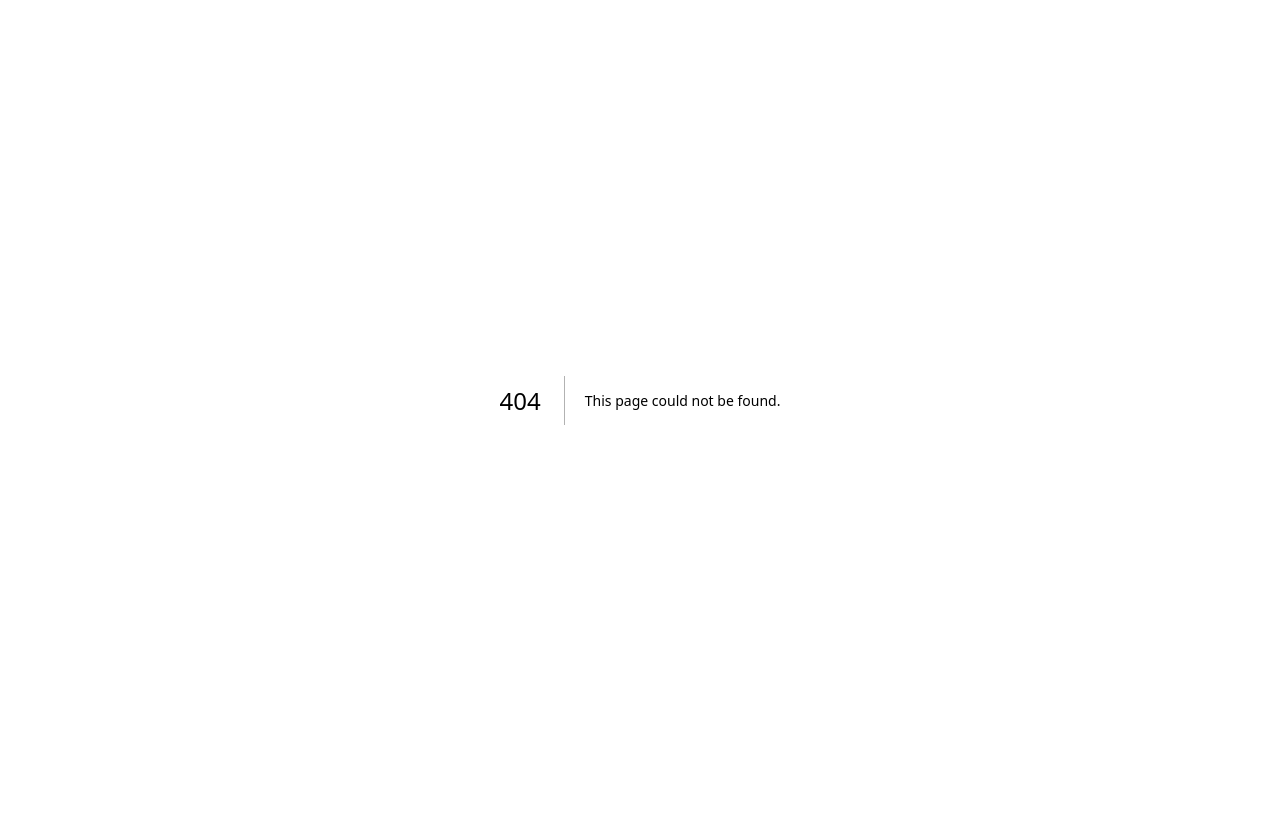
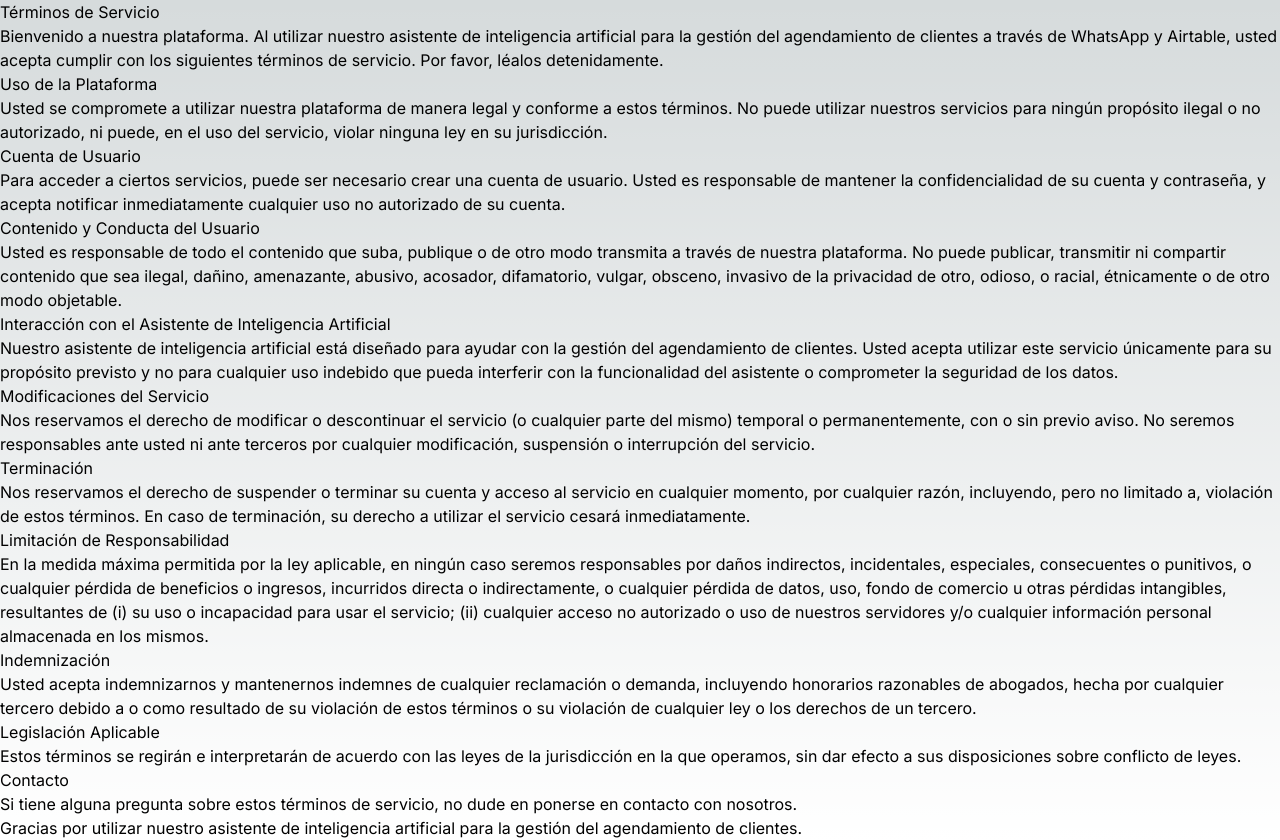
Before and after one commit to 3lD4m14n/asistente-reserva-login-page, a Next.js app: page /termsOfService in a window 1280 px wide. Before the commit this address had no page. Before the commit the page ends 800 px from the top, so only its background shows below. Built offline with nearby package versions, Linux system fonts and the light colour scheme.

Commit message:
agregados terminos de servicio

```diff
--- a/src/app/privacyPolicy/page.tsx
+++ b/src/app/privacyPolicy/page.tsx
@@ -113,7 +113,6 @@
         registrados.
       </p>
 
-      <h2>9. Contacto</h2>
     </div>
   );
 }
--- /dev/null
+++ b/src/app/termsOfService/page.tsx
@@ -0,0 +1,69 @@
+import React from 'react';
+
+const TermsOfService = () => {
+  return (
+    <div className="terms-of-service">
+      <h1>Términos de Servicio</h1>
+
+      <p>
+        Bienvenido a nuestra plataforma. Al utilizar nuestro asistente de inteligencia artificial para la gestión del agendamiento de clientes a través de WhatsApp y Airtable, usted acepta cumplir con los siguientes términos de servicio. Por favor, léalos detenidamente.
+      </p>
+
+      <h2>Uso de la Plataforma</h2>
+      <p>
+        Usted se compromete a utilizar nuestra plataforma de manera legal y conforme a estos términos. No puede utilizar nuestros servicios para ningún propósito ilegal o no autorizado, ni puede, en el uso del servicio, violar ninguna ley en su jurisdicción.
+      </p>
+
+      <h2>Cuenta de Usuario</h2>
+      <p>
+        Para acceder a ciertos servicios, puede ser necesario crear una cuenta de usuario. Usted es responsable de mantener la confidencialidad de su cuenta y contraseña, y acepta notificar inmediatamente cualquier uso no autorizado de su cuenta.
+      </p>
+
+      <h2>Contenido y Conducta del Usuario</h2>
+      <p>
+        Usted es responsable de todo el contenido que suba, publique o de otro modo transmita a través de nuestra plataforma. No puede publicar, transmitir ni compartir contenido que sea ilegal, dañino, amenazante, abusivo, acosador, difamatorio, vulgar, obsceno, invasivo de la privacidad de otro, odioso, o racial, étnicamente o de otro modo objetable.
+      </p>
+
+      <h2>Interacción con el Asistente de Inteligencia Artificial</h2>
+      <p>
+        Nuestro asistente de inteligencia artificial está diseñado para ayudar con la gestión del agendamiento de clientes. Usted acepta utilizar este servicio únicamente para su propósito previsto y no para cualquier uso indebido que pueda interferir con la funcionalidad del asistente o comprometer la seguridad de los datos.
+      </p>
+
+      <h2>Modificaciones del Servicio</h2>
+      <p>
+        Nos reservamos el derecho de modificar o descontinuar el servicio (o cualquier parte del mismo) temporal o permanentemente, con o sin previo aviso. No seremos responsables ante usted ni ante terceros por cualquier modificación, suspensión o interrupción del servicio.
+      </p>
+
+      <h2>Terminación</h2>
+      <p>
+        Nos reservamos el derecho de suspender o terminar su cuenta y acceso al servicio en cualquier momento, por cualquier razón, incluyendo, pero no limitado a, violación de estos términos. En caso de terminación, su derecho a utilizar el servicio cesará inmediatamente.
+      </p>
+
+      <h2>Limitación de Responsabilidad</h2>
+      <p>
+        En la medida máxima permitida por la ley aplicable, en ningún caso seremos responsables por daños indirectos, incidentales, especiales, consecuentes o punitivos, o cualquier pérdida de beneficios o ingresos, incurridos directa o indirectamente, o cualquier pérdida de datos, uso, fondo de comercio u otras pérdidas intangibles, resultantes de (i) su uso o incapacidad para usar el servicio; (ii) cualquier acceso no autorizado o uso de nuestros servidores y/o cualquier información personal almacenada en los mismos.
+      </p>
+
+      <h2>Indemnización</h2>
+      <p>
+        Usted acepta indemnizarnos y mantenernos indemnes de cualquier reclamación o demanda, incluyendo honorarios razonables de abogados, hecha por cualquier tercero debido a o como resultado de su violación de estos términos o su violación de cualquier ley o los derechos de un tercero.
+      </p>
+
+      <h2>Legislación Aplicable</h2>
+      <p>
+        Estos términos se regirán e interpretarán de acuerdo con las leyes de la jurisdicción en la que operamos, sin dar efecto a sus disposiciones sobre conflicto de leyes.
+      </p>
+
+      <h2>Contacto</h2>
+      <p>
+        Si tiene alguna pregunta sobre estos términos de servicio, no dude en ponerse en contacto con nosotros.
+      </p>
+
+      <p>
+        Gracias por utilizar nuestro asistente de inteligencia artificial para la gestión del agendamiento de clientes.
+      </p>
+    </div>
+  );
+}
+
+export default TermsOfService;
```
